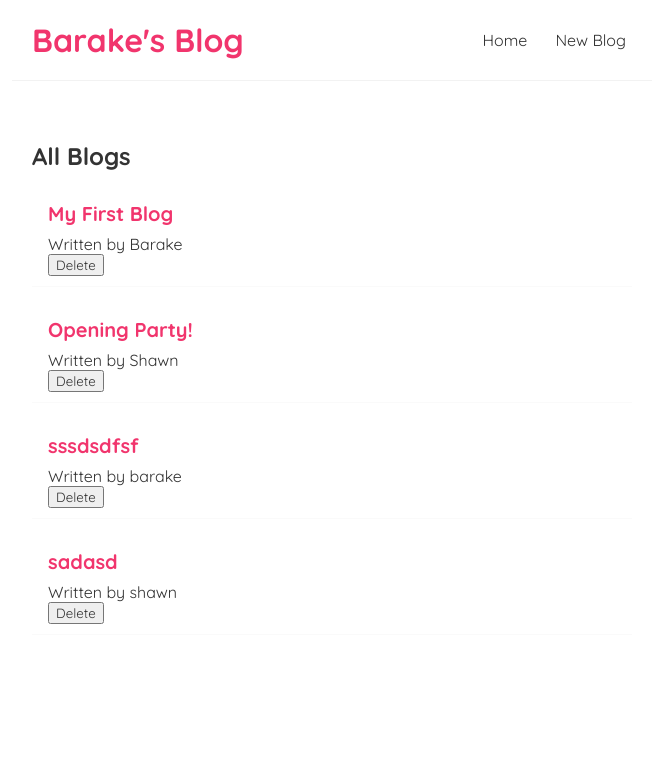
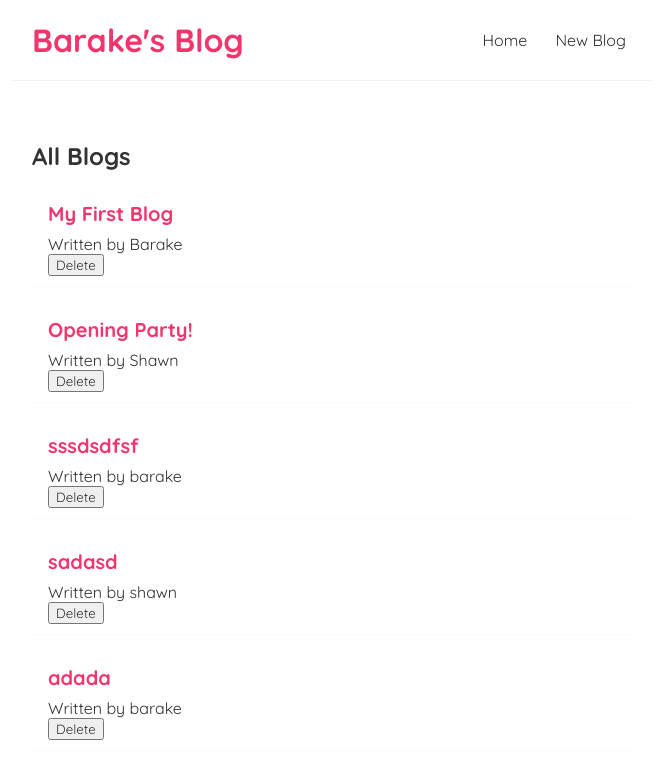
Before and after one commit to Blade254/react-blog-site, a React (Create React App) app: page / in a window 1280 px wide. Shown: the top 778 px of the page, without its empty margins (308-964 px from the left). Built offline with nearby package versions, Linux system fonts and the light colour scheme; data requests are answered from the project's data file.

Commit message:
programmatic redirect after creating new blog

```diff
--- a/data/db.json
+++ b/data/db.json
@@ -23,6 +23,12 @@
       "title": "sadasd",
       "body": "asdasdasd",
       "author": "shawn"
+    },
+    {
+      "id": "8668",
+      "title": "adada",
+      "body": "sadadad",
+      "author": "barake"
     }
   ]
 }
--- a/src/Create.js
+++ b/src/Create.js
@@ -1,10 +1,12 @@
 import { useState } from "react";
+import { useHistory } from 'react-router-dom';
 
 const Create = () => {
     const [title, setTitle] = useState('');
     const [body, setBody] = useState('');
     const [author, setAuthor] = useState('barake');
     const [isPending, setIsPending] =useState(false);
+    const history = useHistory();
 
     const handleSubmit = (e) => {
         e.preventDefault();
@@ -19,6 +21,7 @@ const Create = () => {
         }).then(() => {
             console.log("blog added");
             setIsPending(false);
+            history.push('/');
         })
     }
 
```
